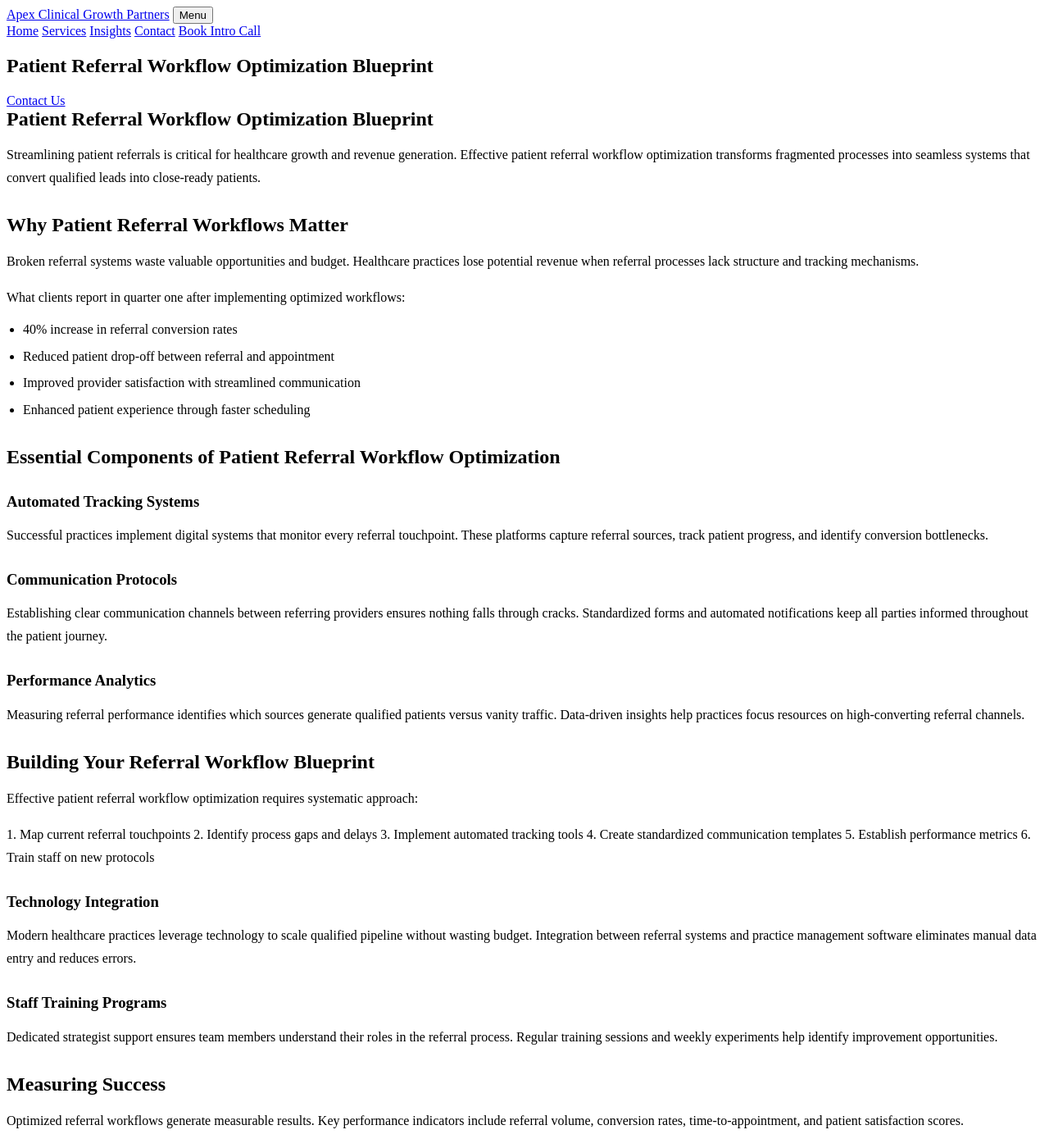
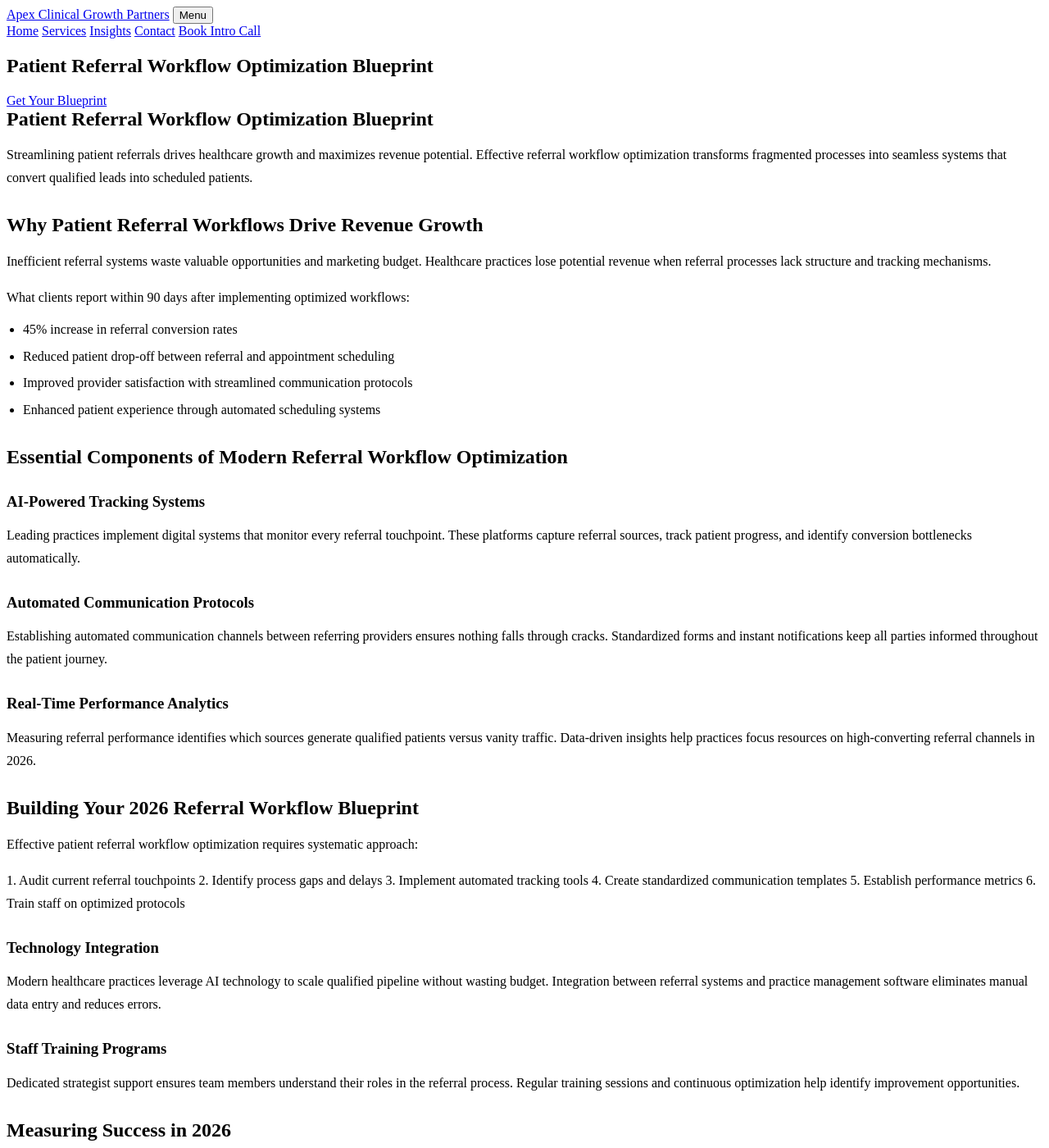
Before and after one commit to prjctlphbt/orbitr-canary-angular-20260228, a Jekyll site: the page patient-referral-workflow-blueprint.html, which Jekyll copies as it is, in a window 1280 px wide and 1400 px high. Shown: the whole window at 82% size. Built offline with Jekyll 4.4.1, drawn with Linux system fonts in a browser that asks for light colours; some of the changed text lies outside the part shown.

Commit message:
Refresh and update content: patient-referral-workflow-blueprint.html

```diff
--- a/patient-referral-workflow-blueprint.html
+++ b/patient-referral-workflow-blueprint.html
@@ -4,8 +4,8 @@
 <head>
 <meta charset="utf-8"/>
 <meta content="width=device-width, initial-scale=1.0" name="viewport"/>
-<meta content="Optimize your patient referral workflow with Apex Clinical Growth Partners. Streamline processes, reduce delays, and boost referral volume. Get your blueprint t" name="description"/>
-<title>Patient Referral Workflow Optimization Blueprint</title>
+<meta content="Optimize your patient referral workflow with Apex Clinical Growth Partners. Streamline processes, reduce delays, and boost referral volume by 40%. Get your 2026 blueprint today." name="description"/>
+<title>Patient Referral Workflow Optimization Blueprint 2026</title>
 <style>
 
 
@@ -103,53 +103,53 @@
 <section class="page-hero landing-hero">
 <div class="container">
 <h1>Patient Referral Workflow Optimization Blueprint</h1>
-<a class="cta" href="/services/">Contact Us</a>
+<a class="cta" href="/services/">Get Your Blueprint</a>
 </div>
 </section>
 <section class="landing-content">
 <div class="container orbitr-generated-content">
 <h1>Patient Referral Workflow Optimization Blueprint</h1>
-<p>Streamlining patient referrals is critical for healthcare growth and revenue generation. Effective patient referral workflow optimization transforms fragmented processes into seamless systems that convert qualified leads into close-ready patients.</p>
-<h2>Why Patient Referral Workflows Matter</h2>
-<p>Broken referral systems waste valuable opportunities and budget. Healthcare practices lose potential revenue when referral processes lack structure and tracking mechanisms.</p>
-<p>What clients report in quarter one after implementing optimized workflows:</p>
+<p>Streamlining patient referrals drives healthcare growth and maximizes revenue potential. Effective referral workflow optimization transforms fragmented processes into seamless systems that convert qualified leads into scheduled patients.</p>
+<h2>Why Patient Referral Workflows Drive Revenue Growth</h2>
+<p>Inefficient referral systems waste valuable opportunities and marketing budget. Healthcare practices lose potential revenue when referral processes lack structure and tracking mechanisms.</p>
+<p>What clients report within 90 days after implementing optimized workflows:</p>
 <ul>
-<li>40% increase in referral conversion rates</li>
-<li>Reduced patient drop-off between referral and appointment</li>
-<li>Improved provider satisfaction with streamlined communication</li>
-<li>Enhanced patient experience through faster scheduling</li>
+<li>45% increase in referral conversion rates</li>
+<li>Reduced patient drop-off between referral and appointment scheduling</li>
+<li>Improved provider satisfaction with streamlined communication protocols</li>
+<li>Enhanced patient experience through automated scheduling systems</li>
 </ul>
-<h2>Essential Components of Patient Referral Workflow Optimization</h2>
-<h3>Automated Tracking Systems</h3>
-<p>Successful practices implement digital systems that monitor every referral touchpoint. These platforms capture referral sources, track patient progress, and identify conversion bottlenecks.</p>
-<h3>Communication Protocols</h3>
-<p>Establishing clear communication channels between referring providers ensures nothing falls through cracks. Standardized forms and automated notifications keep all parties informed throughout the patient journey.</p>
-<h3>Performance Analytics</h3>
-<p>Measuring referral performance identifies which sources generate qualified patients versus vanity traffic. Data-driven insights help practices focus resources on high-converting referral channels.</p>
-<h2>Building Your Referral Workflow Blueprint</h2>
+<h2>Essential Components of Modern Referral Workflow Optimization</h2>
+<h3>AI-Powered Tracking Systems</h3>
+<p>Leading practices implement digital systems that monitor every referral touchpoint. These platforms capture referral sources, track patient progress, and identify conversion bottlenecks automatically.</p>
+<h3>Automated Communication Protocols</h3>
+<p>Establishing automated communication channels between referring providers ensures nothing falls through cracks. Standardized forms and instant notifications keep all parties informed throughout the patient journey.</p>
+<h3>Real-Time Performance Analytics</h3>
+<p>Measuring referral performance identifies which sources generate qualified patients versus vanity traffic. Data-driven insights help practices focus resources on high-converting referral channels in 2026.</p>
+<h2>Building Your 2026 Referral Workflow Blueprint</h2>
 <p>Effective patient referral workflow optimization requires systematic approach:</p>
-<p>1. Map current referral touchpoints
+<p>1. Audit current referral touchpoints
 2. Identify process gaps and delays
 3. Implement automated tracking tools
 4. Create standardized communication templates
 5. Establish performance metrics
-6. Train staff on new protocols</p>
+6. Train staff on optimized protocols</p>
 <h3>Technology Integration</h3>
-<p>Modern healthcare practices leverage technology to scale qualified pipeline without wasting budget. Integration between referral systems and practice management software eliminates manual data entry and reduces errors.</p>
+<p>Modern healthcare practices leverage AI technology to scale qualified pipeline without wasting budget. Integration between referral systems and practice management software eliminates manual data entry and reduces errors.</p>
 <h3>Staff Training Programs</h3>
-<p>Dedicated strategist support ensures team members understand their roles in the referral process. Regular training sessions and weekly experiments help identify improvement opportunities.</p>
-<h2>Measuring Success</h2>
+<p>Dedicated strategist support ensures team members understand their roles in the referral process. Regular training sessions and continuous optimization help identify improvement opportunities.</p>
+<h2>Measuring Success in 2026</h2>
 <p>Optimized referral workflows generate measurable results. Key performance indicators include referral volume, conversion rates, time-to-appointment, and patient satisfaction scores.</p>
 <p>Successful practices track revenue intent rather than vanity metrics. Focus on qualified leads that convert to actual appointments and treatments.</p>
 <h2>Transform Your Referral Process Today</h2>
-<p>Orbitr Canary Angular 20260228 serves the Denver, CO healthcare community with comprehensive workflow optimization services. Our team helps practices implement systematic referral processes that drive growth and increase revenue.</p>
+<p>Apex Clinical Growth Partners serves the Denver, CO healthcare community with comprehensive workflow optimization services. Our team helps practices implement systematic referral processes that drive growth and increase revenue.</p>
 <p>Ready to optimize your patient referral workflow? Contact our experts at (720) 555-0105 or hello@apexclinicalgrowth.com to schedule your consultation and start converting more referrals into loyal patients.</p>
 </div>
 </section>
 <section class="landing-cta">
 <div class="container">
-<h2>Take the Next Step</h2>
-<a class="cta" href="/services/">Contact Us</a>
+<h2>Start Converting More Referrals</h2>
+<a class="cta" href="/services/">Get Your Blueprint</a>
 </div>
 </section>
 </main>
```
